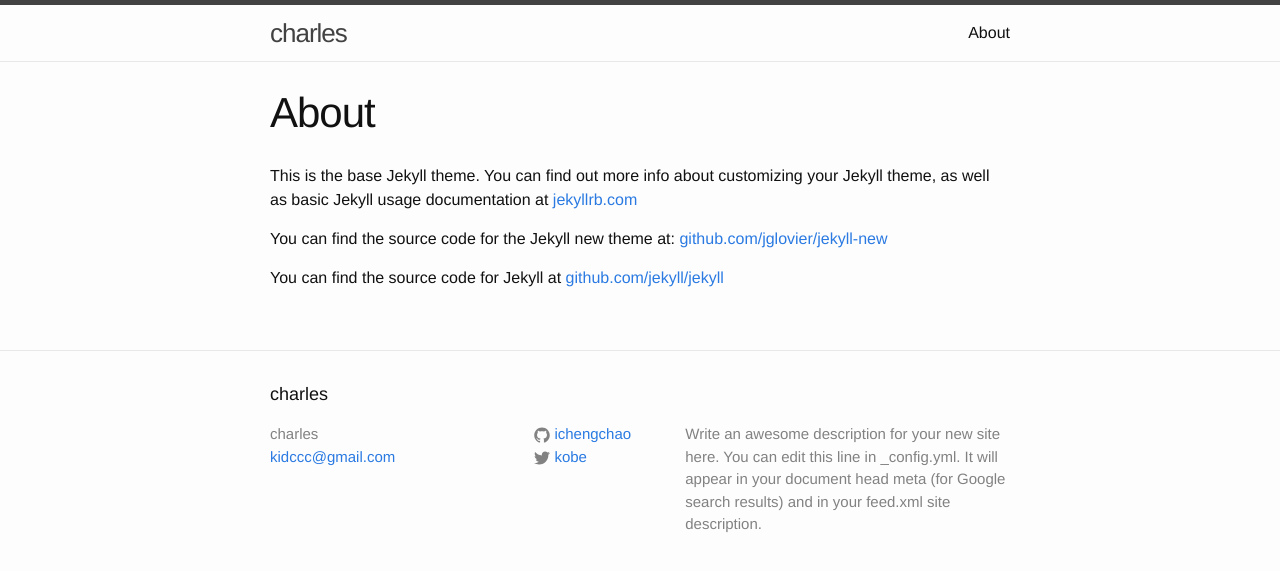
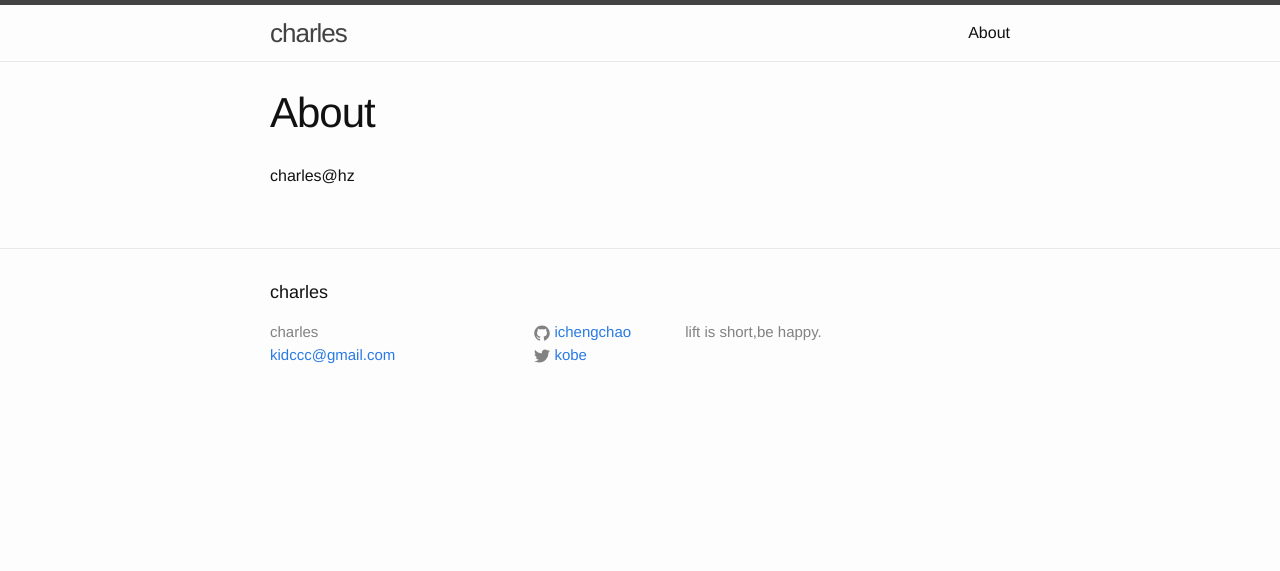
Before and after one commit to ichengchao/ichengchao.github.io, a Jekyll site: the page built from about.md, in a window 1280 px wide. Shown: the top 571 px of the page. Built offline with Jekyll 4.4.1, drawn with Linux system fonts in a browser that asks for light colours.

Commit message:
modify config

```diff
--- a/_config.yml
+++ b/_config.yml
@@ -2,9 +2,7 @@
 title: charles
 email: kidccc@gmail.com
 description: > # this means to ignore newlines until "baseurl:"
-  Write an awesome description for your new site here. You can edit this
-  line in _config.yml. It will appear in your document head meta (for
-  Google search results) and in your feed.xml site description.
+  lift is short,be happy.
 baseurl: "" # the subpath of your site, e.g. /blog/
 url: "http://ichengchao.github.io" # the base hostname & protocol for your site
 twitter_username: kobe
--- a/about.md
+++ b/about.md
@@ -4,8 +4,4 @@
 permalink: /about/
 ---
 
-This is the base Jekyll theme. You can find out more info about customizing your Jekyll theme, as well as basic Jekyll usage documentation at [jekyllrb.com](http://jekyllrb.com/)
-
-You can find the source code for the Jekyll new theme at: [github.com/jglovier/jekyll-new](https://github.com/jglovier/jekyll-new)
-
-You can find the source code for Jekyll at [github.com/jekyll/jekyll](https://github.com/jekyll/jekyll)
+charles@hz
```
Also changed, not shown: 1 other file.
